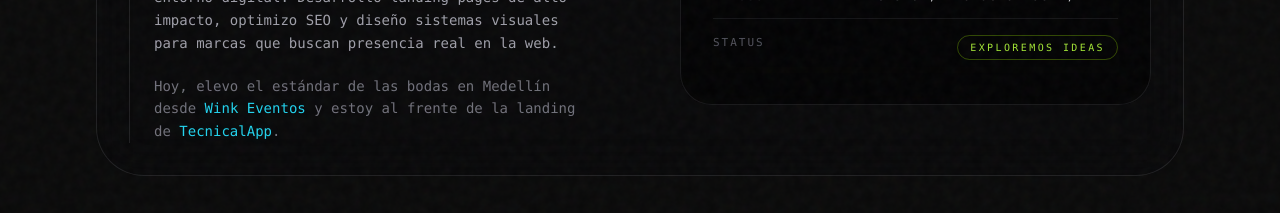
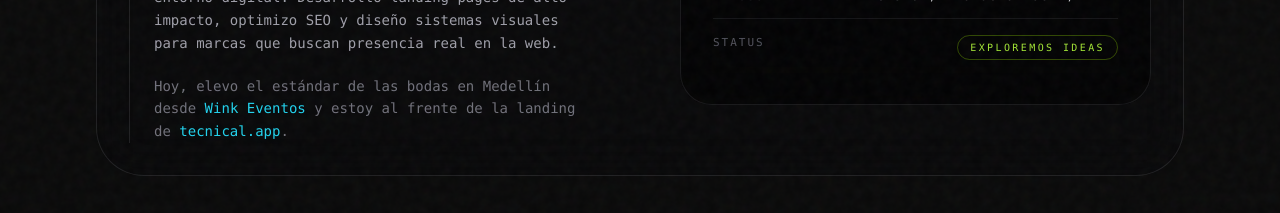
Before and after one commit to Monsterchef-git/my-vibe-site, a Next.js app: page / in a window 1280 px wide. Shown: the part 1300-1513 px from the top of the page. Built offline with nearby package versions, Linux system fonts and the light colour scheme; no server answers.

Commit message:
Replace TecnicalApp text with tecnical.app

```diff
--- a/src/app/layout.tsx
+++ b/src/app/layout.tsx
@@ -108,7 +108,7 @@ export default function RootLayout({
                     },
                     {
                       '@type': 'Organization',
-                      name: 'TecnicalApp',
+                      name: 'tecnical.app',
                       url: 'https://www.tecnical.app',
                       description: 'Producto digital y landing para SaaS de talleres',
                     },
--- a/src/app/page.tsx
+++ b/src/app/page.tsx
@@ -157,7 +157,7 @@ export default function Home() {
               <p className="font-mono text-sm leading-relaxed text-zinc-500">
                 Hoy, elevo el estándar de las bodas en <MonoToken kind="location">Medellín</MonoToken> desde{' '}
                 <MonoToken kind="project">Wink Eventos</MonoToken> y estoy al frente de la landing de{' '}
-                <MonoToken kind="project">TecnicalApp</MonoToken>.
+                <MonoToken kind="project">tecnical.app</MonoToken>.
               </p>
             </div>
           </div>
@@ -416,7 +416,7 @@ export default function Home() {
             </ErrorBoundary>
           </div>
 
-          {/* TecnicalApp - Panel técnico lateral */}
+          {/* tecnical.app - Panel técnico lateral */}
           <a
             href="https://www.tecnical.app"
             target="_blank"
@@ -427,7 +427,7 @@ export default function Home() {
               <div className="absolute inset-0 z-0 overflow-hidden">
                 <Image
                   src="/images/tecnicalapp.png"
-                  alt="Captura de la landing de TecnicalApp con propuesta para optimizar la operación de talleres."
+                  alt="Captura de la landing de tecnical.app con propuesta para optimizar la operación de talleres."
                   fill
                   sizes="(min-width: 1280px) 420px, calc(100vw - 3rem)"
                   quality={72}
@@ -446,7 +446,7 @@ export default function Home() {
                     </p>
                     <div>
                       <h4 className="text-3xl font-headline italic leading-none text-white night-glow">
-                        <MonoToken kind="project">TecnicalApp</MonoToken>
+                        <MonoToken kind="project">tecnical.app</MonoToken>
                       </h4>
                       <p className="mt-2 max-w-[20rem] font-mono text-[11px] leading-relaxed text-zinc-200 md:text-zinc-500">
                         Sistema operativo para talleres con foco en procesos, infraestructura y autogestión.
@@ -540,7 +540,7 @@ export default function Home() {
               <p className="font-mono text-[9px] uppercase tracking-[0.3em] leading-loose text-zinc-800">
                 <MonoToken kind="location">Medellín</MonoToken>, Antioquia <br />
                 Chef creativo en <MonoToken kind="project">Wink Eventos</MonoToken> <br />
-                Producto digital para <MonoToken kind="project">TecnicalApp</MonoToken>
+                Producto digital para <MonoToken kind="project">tecnical.app</MonoToken>
               </p>
             </div>
           </div>
--- a/src/components/BackgroundTerminal.tsx
+++ b/src/components/BackgroundTerminal.tsx
@@ -19,7 +19,7 @@ const LOG_BLOCKS = [
   {
     command: 'pnpm run optimize:landing',
     status: 'OPTIMIZED',
-    detail: 'hero contrast locked for iSolution and TecnicalApp',
+    detail: 'hero contrast locked for iSolution and tecnical.app',
   },
   {
     command: 'git fetch origin main',
@@ -48,12 +48,12 @@ function TerminalBlock() {
           </p>
           <p className="pl-4">
             <span className="text-zinc-500">{'// '}</span>
-            <span>{log.detail.split(/(Medellin|Bogota|El Retiro|iSolution|TecnicalApp)/g).map((segment, index) => {
+            <span>{log.detail.split(/(Medellin|Bogota|El Retiro|iSolution|tecnical\.app)/g).map((segment, index) => {
               if (segment === 'Medellin' || segment === 'Bogota' || segment === 'El Retiro') {
                 return <MonoToken key={`${segment}-${index}`} kind="location">{segment}</MonoToken>;
               }
 
-              if (segment === 'iSolution' || segment === 'TecnicalApp') {
+              if (segment === 'iSolution' || segment === 'tecnical.app') {
                 return <MonoToken key={`${segment}-${index}`} kind="project">{segment}</MonoToken>;
               }
 
--- a/src/components/TypewriterTerminal.tsx
+++ b/src/components/TypewriterTerminal.tsx
@@ -4,7 +4,7 @@ import MonoToken from '@/components/MonoToken';
 import { cx } from '@/components/primitive';
 
 const MESSAGES = [
-  "// Desplegando TecnicalApp Landing v1.2.0",
+  "// Desplegando tecnical.app Landing v1.2.0",
   "import { Primitive, cx } from '@/components/primitive';",
   "import { TypewriterTerminal } from '@/components/TypewriterTerminal';",
   "",
@@ -28,11 +28,11 @@ interface TypewriterTerminalProps {
 }
 
 function renderLine(line: string) {
-  if (line === "// Desplegando TecnicalApp Landing v1.2.0") {
+  if (line === "// Desplegando tecnical.app Landing v1.2.0") {
     return (
       <>
         <span>{'// Desplegando '}</span>
-        <MonoToken kind="project">TecnicalApp</MonoToken>
+        <MonoToken kind="project">tecnical.app</MonoToken>
         <span>{' Landing v1.2.0'}</span>
       </>
     );
```
Also changed, not shown: 2 other files (tests, documents, lock files or other folders).
